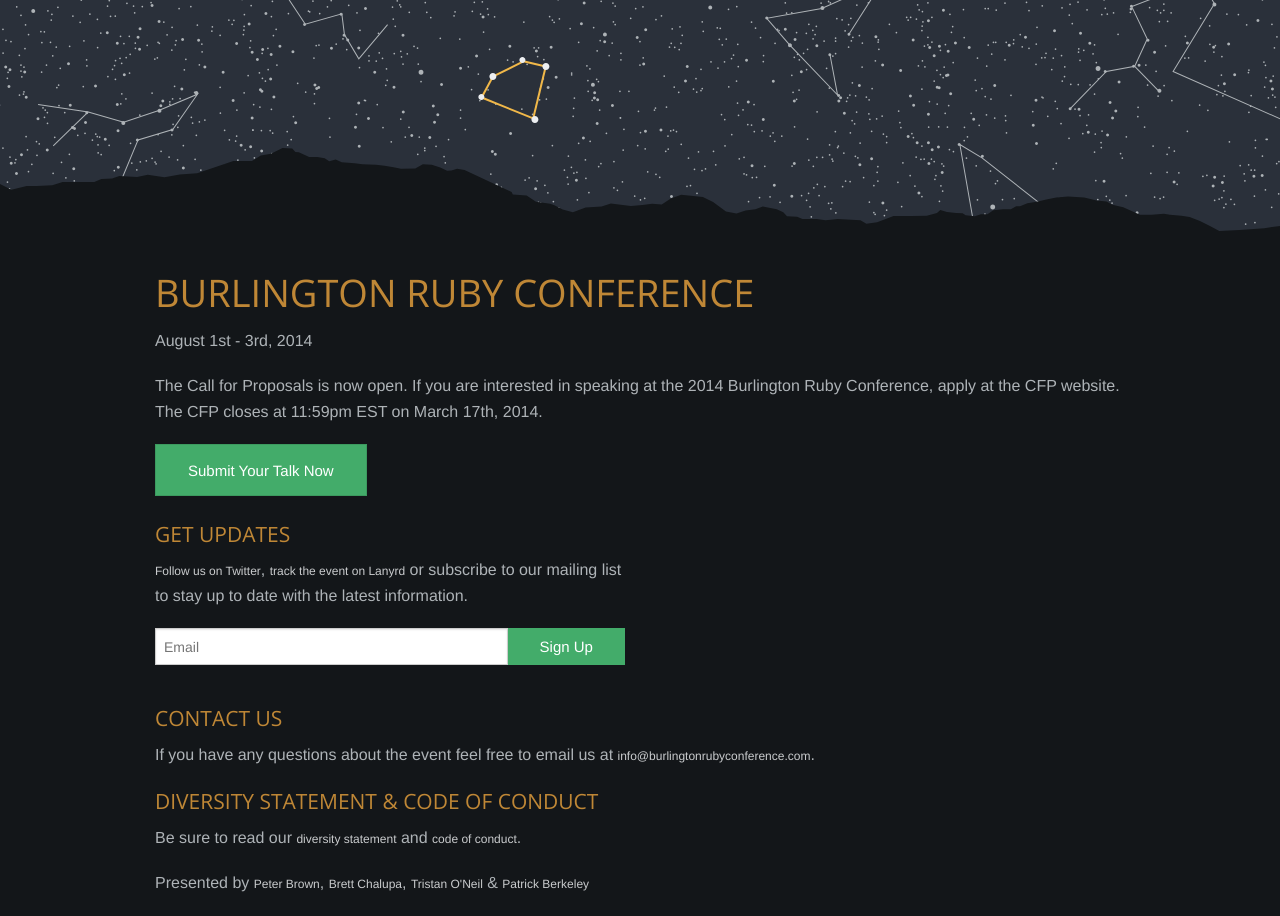
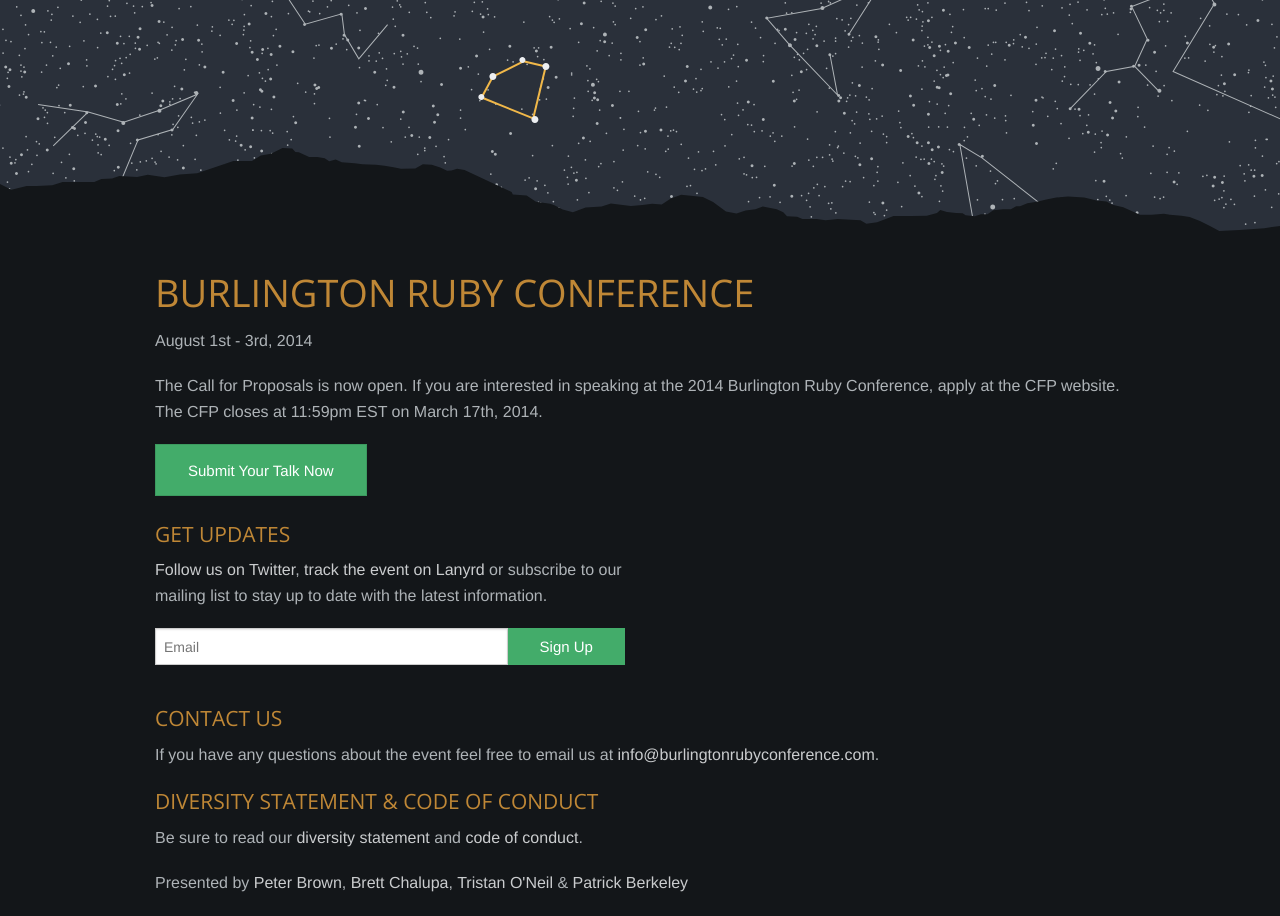
Before and after one commit to burlingtonruby/burlingtonrubyconference2014, a Jekyll site: the page built from index.html, in a window 1280 px wide. Built offline with Jekyll 4.4.1, drawn with Linux system fonts in a browser that asks for light colours.

Commit message:
Fixes inconsisent font sizes with links

```diff
--- a/css/style.css
+++ b/css/style.css
@@ -21,12 +21,10 @@
 }
 
 a {
-  font-size: 12px;
   color: #caccce;
 }
 
 a:hover {
-  font-size: 12px;
   color: #aeb3b7;
 }
 
```
